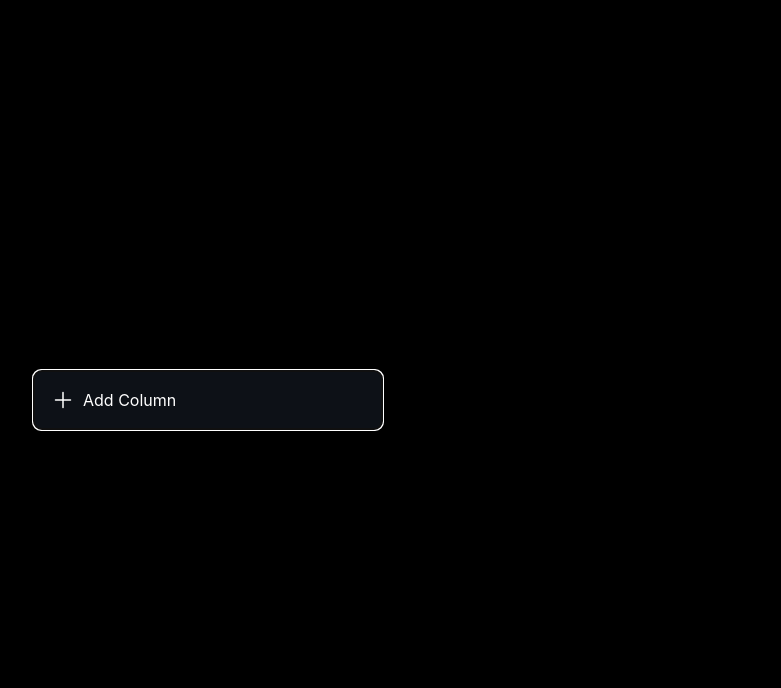
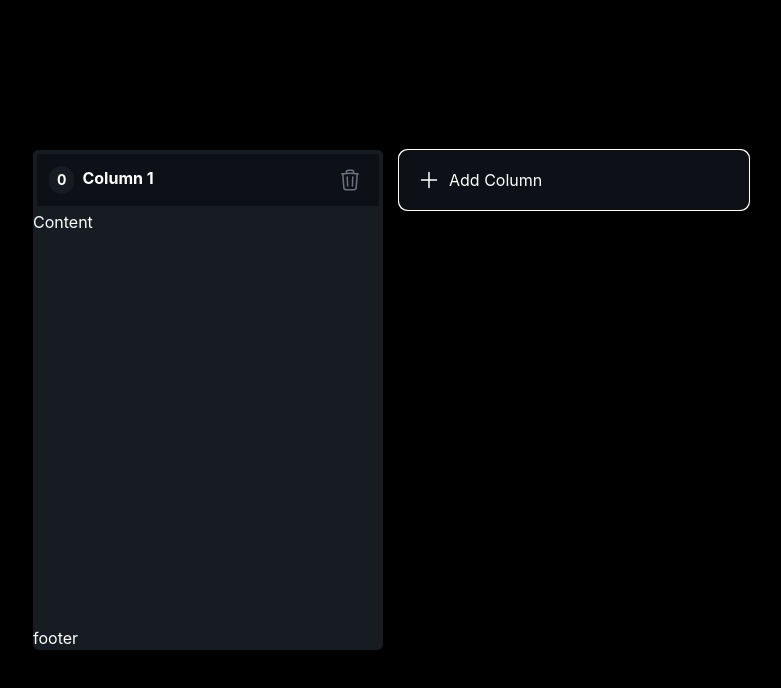
Before and after one commit to MuhammadBurhanArshad/React_TS_DnD, a React (Vite) app: page / in a window 1280 px wide. Both pictures are taken after a click on the button "Add Column". Shown: the top 688 px of the page, without its empty margins (7-788 px from the left). Built offline with nearby package versions, Linux system fonts and the light colour scheme.

Commit message:
Columns Setup

```diff
--- /dev/null
+++ b/src/components/ColumnContainer.tsx
@@ -0,0 +1,27 @@
+import TrashIcon from "@/icons/TrashIcon";
+import { Column } from "@/types"
+
+interface Props {
+    column: Column;
+}
+
+function ColumnContainer(props: Props) {
+    const {column} = props;
+  return (
+    <div className="bg-columnBackgroundColor w-[350px] h-[500px] max-h-[500px] rounded-md flex flex-col">
+      <div className="bg-mainBackgroundColor text-md h-[60px] cursor-grab rounded-md rounded-b-none p-3 font-bold border-columnBackgroundColor border-4 flex items-center justify-between">
+        <div className="flex gap-2">
+            <div className="flex justify-center items-center bg-columnBackgroundColor px-2 py-1 text-sm rounded-full">0</div>
+        {column.title}
+        </div>
+        <button className="stroke-gray-500 hover:stroke-white hover:bg-columnBackgroundColor rounded px-1 py-2"><TrashIcon/></button>
+      </div>
+      <div className="flex flex-grow">
+        Content
+      </div>
+      <div>footer</div>
+    </div>
+  )
+}
+
+export default ColumnContainer
--- a/src/components/KanBanBoard.tsx
+++ b/src/components/KanBanBoard.tsx
@@ -1,13 +1,19 @@
 import PlusIcon from "@/icons/PlusIcon"
 import { Column } from "@/types"
 import { useState } from "react"
+import ColumnContainer from "./ColumnContainer"
 
 const KanBanBoard = () => {
   const [columns, setColumns] = useState<Column[]>([])
 
   return (
     <div className="m-auto flex min-h-screen w-full items-center overflow-x-auto overflow-y-hidden px-[40px]">
-      <div className="m-auto">
+      <div className="m-auto flex gap-4">
+        <div className="flex gap-4">
+          {columns.map(col =>
+            <ColumnContainer column={col}/>
+          )}
+        </div>
         <button onClick={createColumn} className="h-[60px] w-[350px] min-w-[350px] cursor-pointer rounded-lg bg-mainBackgroundColor border-2 border-columnBackgroundColor p-4 ring-rose-500 hover:ring-2 flex gap-2">
           <PlusIcon/> Add Column
         </button>
--- /dev/null
+++ b/src/icons/TrashIcon.tsx
@@ -0,0 +1,9 @@
+function TrashIcon() {
+  return (
+    <svg xmlns="http://www.w3.org/2000/svg" fill="none" viewBox="0 0 24 24" strokeWidth={1.5} className="size-6">
+        <path strokeLinecap="round" strokeLinejoin="round" d="m14.74 9-.346 9m-4.788 0L9.26 9m9.968-3.21c.342.052.682.107 1.022.166m-1.022-.165L18.16 19.673a2.25 2.25 0 0 1-2.244 2.077H8.084a2.25 2.25 0 0 1-2.244-2.077L4.772 5.79m14.456 0a48.108 48.108 0 0 0-3.478-.397m-12 .562c.34-.059.68-.114 1.022-.165m0 0a48.11 48.11 0 0 1 3.478-.397m7.5 0v-.916c0-1.18-.91-2.164-2.09-2.201a51.964 51.964 0 0 0-3.32 0c-1.18.037-2.09 1.022-2.09 2.201v.916m7.5 0a48.667 48.667 0 0 0-7.5 0" />
+    </svg>
+  )
+}
+
+export default TrashIcon
```
